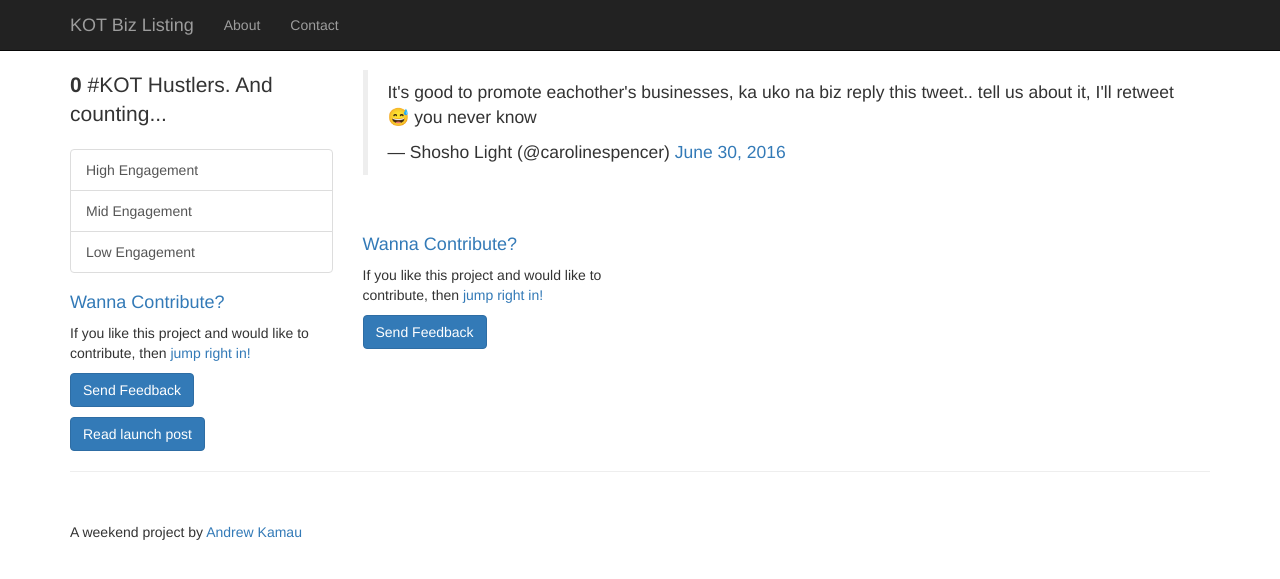
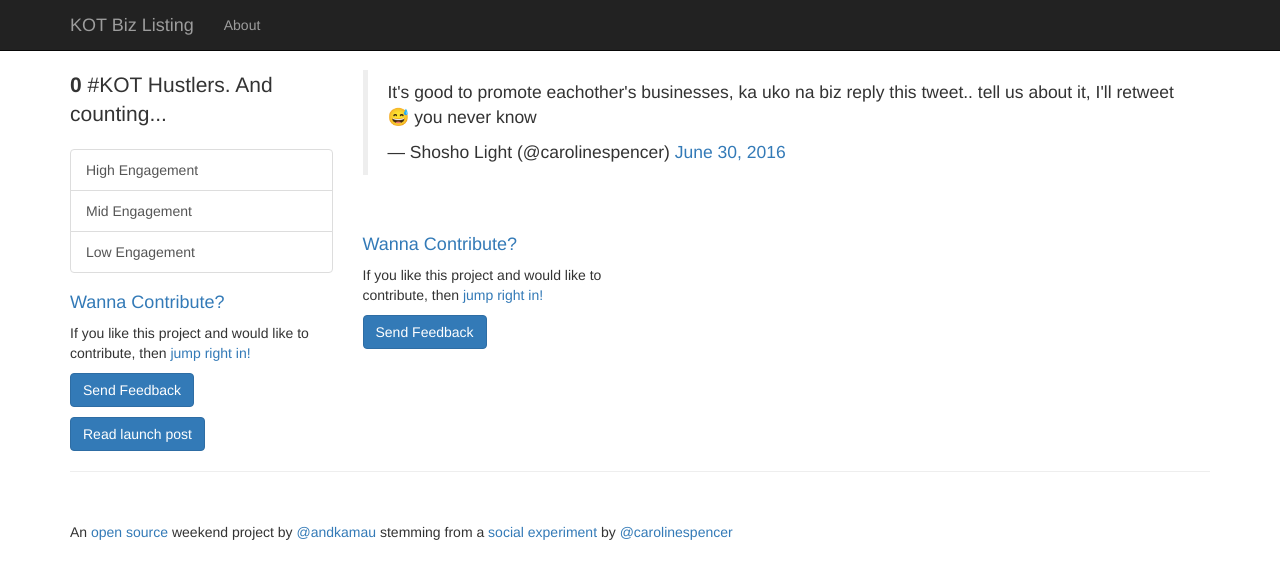
Before and after one commit to andkamau/twitter-biz-ke, a Flask app: page / in a window 1280 px wide. Shown: the top 579 px of the page. Run offline with Flask 2, Linux system fonts and the light colour scheme; data that the repository does not hold is empty; some libraries are stand-ins or nearby versions.

Commit message:
site copy edits

```diff
--- a/app/templates/index.html
+++ b/app/templates/index.html
@@ -46,10 +46,7 @@
             <div class="collapse navbar-collapse" id="bs-example-navbar-collapse-1">
                 <ul class="nav navbar-nav">
                     <li>
-                        <a href="#">About</a>
-                    </li>
-                    <li>
-                        <a href="#">Contact</a>
+                        <a href="https://medium.com/@andkamau/the-kot-business-classifieds-site-powered-by-a-single-tweet-bd378fc9a73a" target="_blank">About</a>
                     </li>
                 </ul>
             </div>
@@ -75,7 +72,7 @@
                 <p>If you like this project and would like to contribute, then <a target="_blank" href="https://github.com/andkamau/twitter-biz-ke/">jump right in!</a></p>
                 <a class="btn btn-primary" target="_blank" href="mailto:andkamau@gmail.com">Send Feedback</a>
                 <p></p>
-                <a class="btn btn-primary" target="_blank" href="#">Read launch post</a>
+                <a class="btn btn-primary" target="_blank" href="https://medium.com/@andkamau/the-kot-business-classifieds-site-powered-by-a-single-tweet-bd378fc9a73a">Read launch post</a>
             </div>
 
             <div class="col-md-9">
@@ -224,7 +221,7 @@
         <footer>
             <div class="row">
                 <div class="col-lg-12">
-                    <p>A weekend project by <a href="http://andkamau.xyz" target="_blank">Andrew Kamau</a></p>
+                    <p>An <a href="https://github.com/andkamau/twitter-biz-ke" target="_blank">open source</a> weekend project by <a href="https://twitter.com/andkamau" target="_blank">@andkamau</a> stemming from a <a href="https://twitter.com/carolinespencer/status/748567826907136000" target="_blank">social experiment</a> by <a href="https://twitter.com/carolinespencer/" target="_blank">@carolinespencer</a>  </p>
                 </div>
             </div>
         </footer>
```
